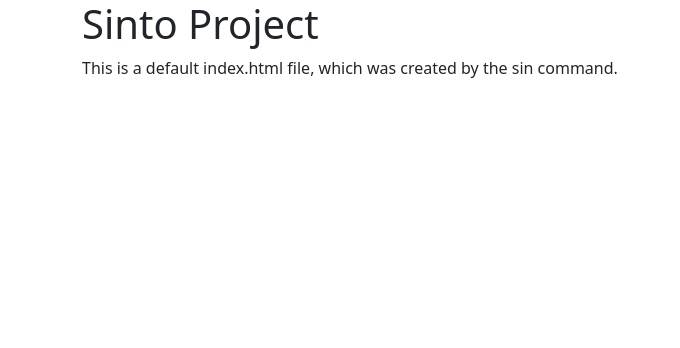
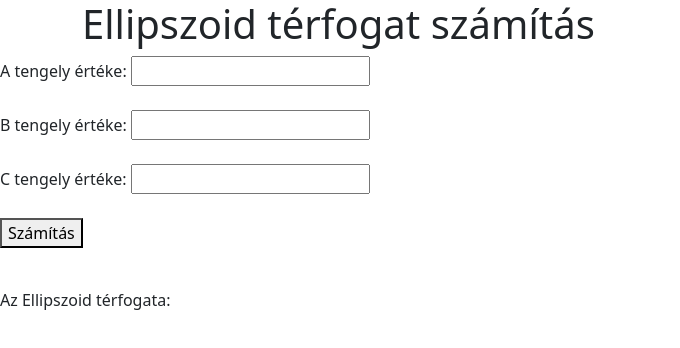
Before and after one commit to MBence23/feladat_0337_mb, a website: page app/index.html in a window 1280 px wide. Shown: the whole page, without its empty margins (0-680 px from the left). Drawn offline with nearby package versions, Linux system fonts and the light colour scheme; files that its build step writes are made by us from their sources.

Commit message:
HTML szerkesztve

```diff
--- a/app/index.html
+++ b/app/index.html
@@ -4,15 +4,36 @@
   <head>
     <meta charset="UTF-8">
     <meta name="viewport" content="width=device-width, initial-scale=1.0">
-    <title>Sinto Project</title>
+    <title>Ellipszoid</title>
     <link rel="stylesheet" href="bootstrap.css">
     <link rel="stylesheet" href="style.css">
   </head>
   <body>
     <div class="container">
-      <h1>Sinto Project</h1>
-      <p>This is a default index.html file, which was created by the sin command.</p>
+      <h1>Ellipszoid térfogat számítás</h1>
     </div>
+
+    <label for="sideA">A tengely értéke: </label>
+    <input type="number" id="sideA"><br><br>
+
+    <label for="sideB">B tengely értéke: </label>
+    <input type="number" id="sideB"><br><br>
+
+    <label for="sideC">C tengely értéke: </label>
+    <input type="number" id="sideC"><br><br>
+
+
+
+    <button onclick="calculateArea()">Számítás</button><br><br>
+    <p id="result"></p>
+
+    <div>Az Ellipszoid térfogata: </div>
+
+
+
+
+
     <script type="module" src="app.js"></script>
+
   </body>
 </html>
```
